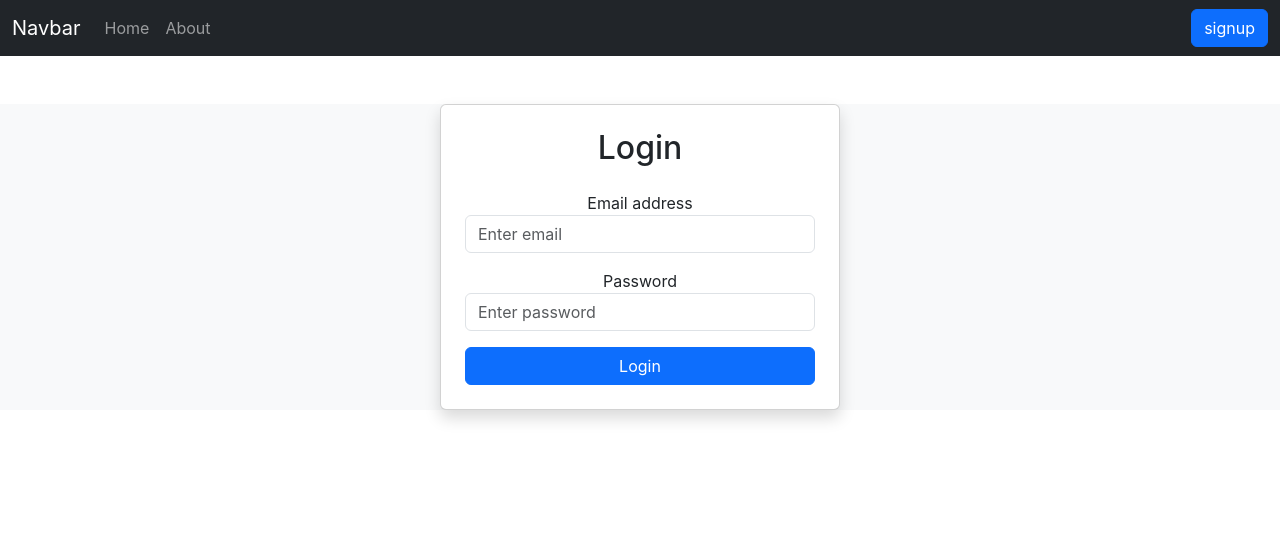
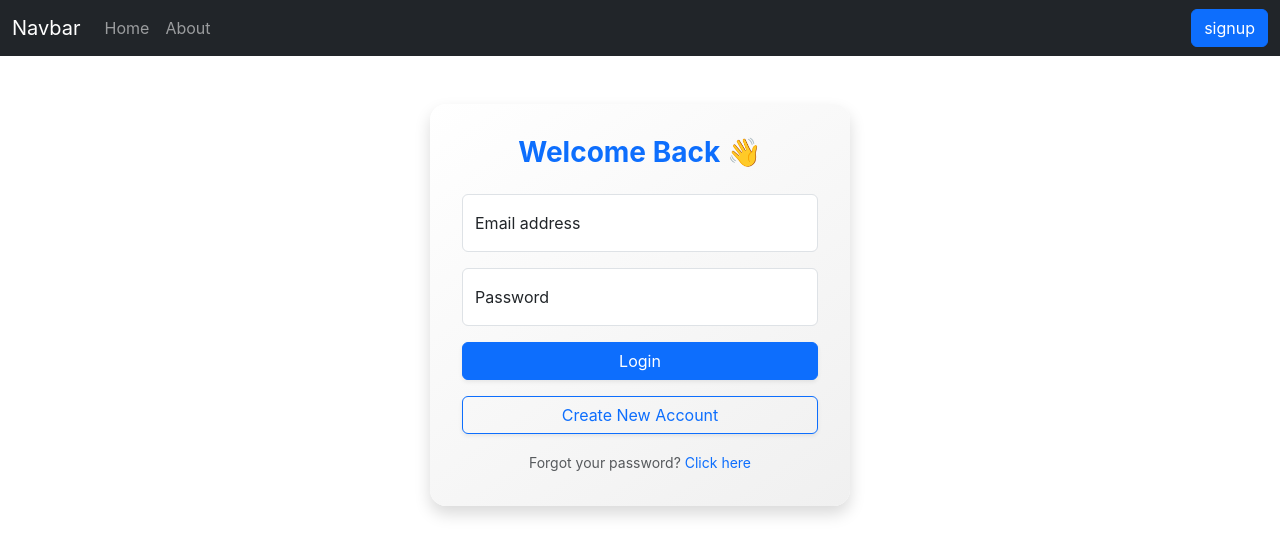
Before and after one commit to PRAJAPATI-NEEL-2005/notify, a React (Create React App) app: page /login in a window 1280 px wide. Shown: the top 556 px of the page. Built offline with nearby package versions, Linux system fonts and the light colour scheme.

Commit message:
made login user interactive

```diff
--- a/src/components/Login.js
+++ b/src/components/Login.js
@@ -4,11 +4,14 @@ import { useNavigate } from 'react-router-dom';
 function Login() {
   const { login } = useContext(AuthContext);
   const [credentials, setCredentials] = useState({ email: '', password: '' });
+
 const navigate=useNavigate();
   const handleChange = (e) => {
     setCredentials({ ...credentials, [e.target.name]: e.target.value });
   };
-
+  const goToSignup = () => {
+    navigate("/signup");
+  };
   const handleSubmit = async (e) => {
     e.preventDefault();
     const result = await login(credentials.email, credentials.password);
@@ -21,40 +24,69 @@ const navigate=useNavigate();
   };
 
   return (
-    <div className="d-flex justify-content-center align-items-top my-5 bg-light">
-      <div className="card p-4 shadow" style={{ width: '100%', maxWidth: '400px' }}>
-        <h2 className="mb-4 text-center">Login</h2>
+     <div className="d-flex justify-content-center align-items-center my-5">
+  <div
+    className="card shadow border-0"
+    style={{
+      width: "100%",
+      maxWidth: "420px",
+      padding: "2rem",
+      borderRadius: "1rem",
+      background: "linear-gradient(145deg, #ffffff, #f0f0f0)",
+    }}
+  >
+    <h3 className="text-center mb-4 text-primary fw-bold">Welcome Back 👋</h3>
     <form onSubmit={handleSubmit}>
-          <div className="mb-3">
-            <label>Email address</label>
+      <div className="form-floating mb-3">
         <input
           type="email"
           name="email"
           className="form-control"
-              placeholder="Enter email"
+          id="floatingEmail"
+          placeholder="Email"
           value={credentials.email}
           onChange={handleChange}
           required
         />
+        <label htmlFor="floatingEmail">Email address</label>
       </div>
-          <div className="mb-3">
-            <label>Password</label>
+
+      <div className="form-floating mb-3">
         <input
           type="password"
           name="password"
           className="form-control"
-              placeholder="Enter password"
+          id="floatingPassword"
+          placeholder="Password"
           value={credentials.password}
           onChange={handleChange}
           required
         />
+        <label htmlFor="floatingPassword">Password</label>
       </div>
-          <button type="submit" className="btn btn-primary w-100">
+
+      <button type="submit" className="btn btn-primary w-100 mb-3 shadow-sm">
         Login
       </button>
+      <button
+        type="button"
+        className="btn btn-outline-primary w-100 shadow-sm"
+        onClick={goToSignup}
+      >
+        Create New Account
+      </button>
     </form>
+    <div className="text-center mt-3">
+      <small className="text-muted">
+        Forgot your password? <a href="#!" className="text-decoration-none">Click here</a>
+      </small>
     </div>
   </div>
+</div>
+
+
+
+
   );
 }
 
```
Lines whose indentation alone changed are shown as unchanged.
